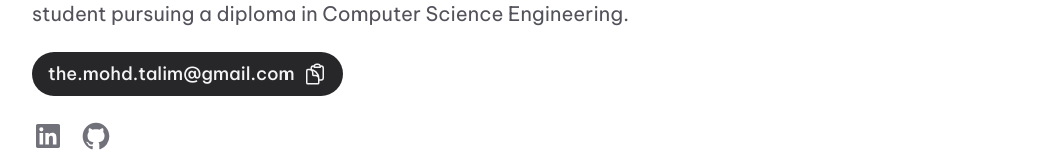
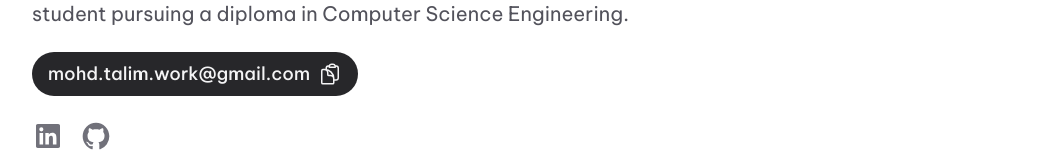
Before and after one commit to Md-Talim/Md-Talim, a Next.js app: page / in a window 1280 px wide. Shown: the part 292-444 px from the top of the page, without its empty margins (96-1151 px from the left). Built offline with nearby package versions, Linux system fonts and the light colour scheme.

Commit message:
change the primary email address

```diff
--- a/constants/index.ts
+++ b/constants/index.ts
@@ -100,4 +100,4 @@ export const socialLinks: SocialLink[] = [
   },
 ];
 
-export const primaryEmail = "the.mohd.talim@gmail.com";
+export const primaryEmail = "mohd.talim.work@gmail.com";
```
